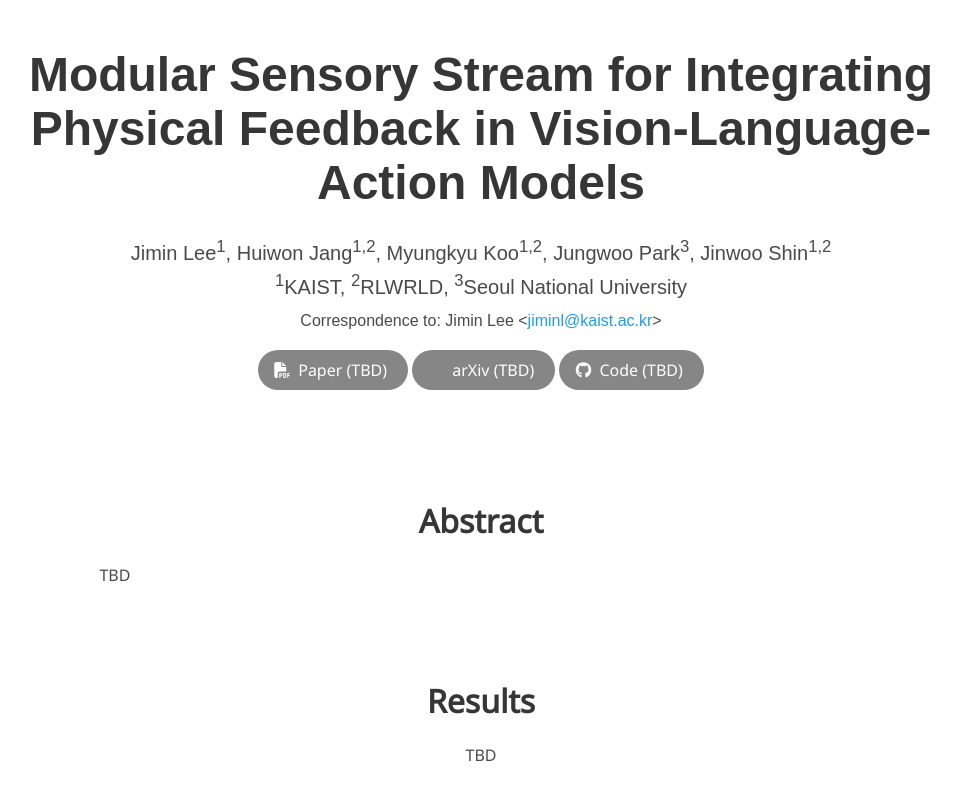
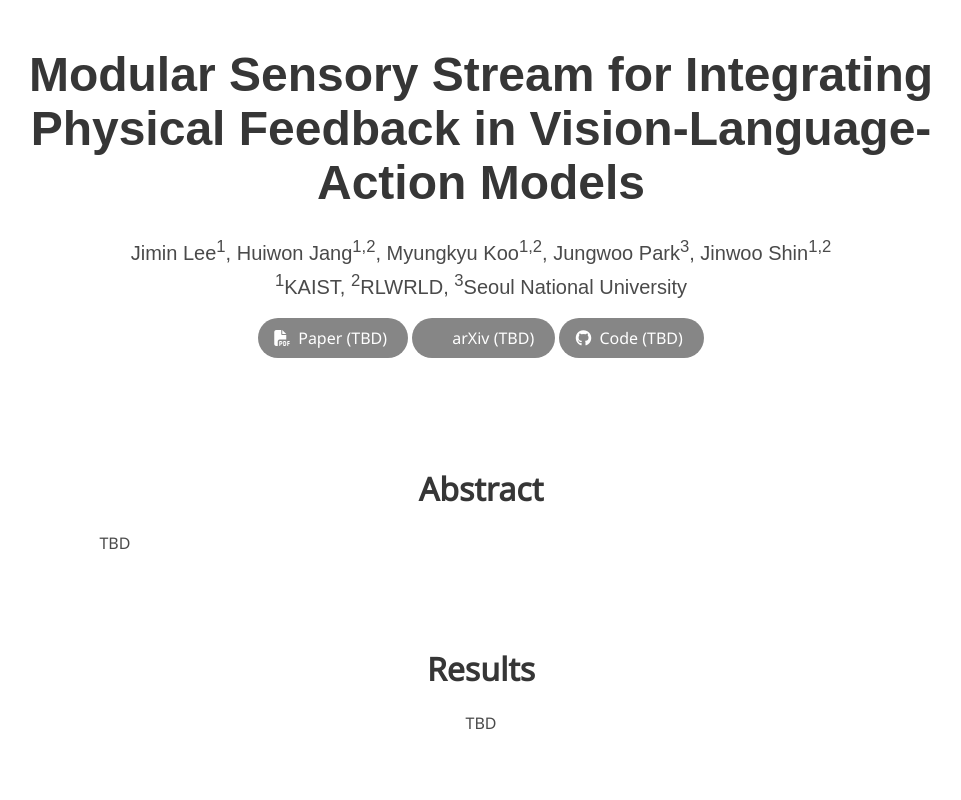
Before and after one commit to jiminlx/MoSS, a plain HTML site: page index.html in a window 1280 px wide. Shown: the top 800 px of the page, without its empty margins (159-1120 px from the left). Drawn offline with nearby package versions, Linux system fonts and the light colour scheme; some icons are missing; a web font is replaced by a local one.

Commit message:
Remove correspondence line
Co-Authored-By: Claude Opus 4.7 (1M context) <noreply@anthropic.com>

```diff
--- a/index.html
+++ b/index.html
@@ -56,12 +56,6 @@
             <span class="author-block"><sup>1</sup>KAIST,</span>
             <span class="author-block"><sup>2</sup>RLWRLD,</span>
             <span class="author-block"><sup>3</sup>Seoul National University</span>
-          </div>
-
-          <div class="is-size-6 publication-authors" style="margin-top: 0.5em;">
-            <span class="author-block">
-              Correspondence to: Jimin Lee &lt;<a href="mailto:jiminl@kaist.ac.kr">jiminl@kaist.ac.kr</a>&gt;
-            </span>
           </div>
 
           <div class="column has-text-centered">
```
